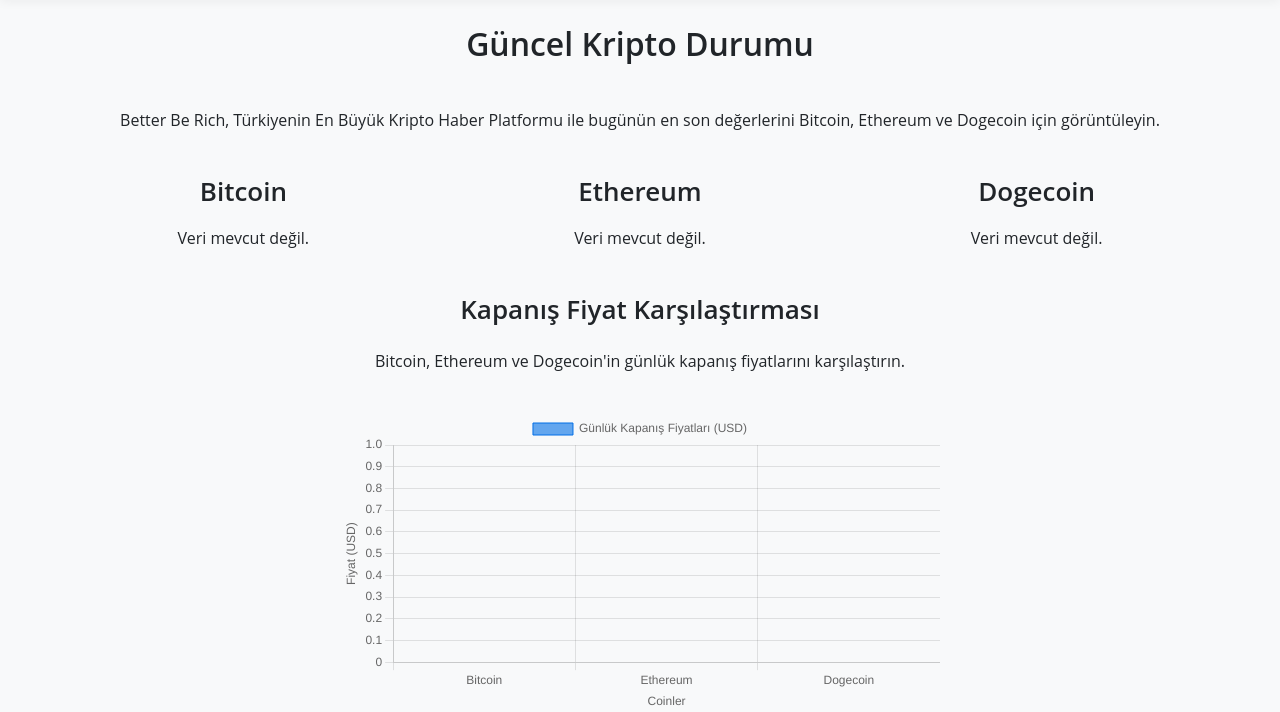
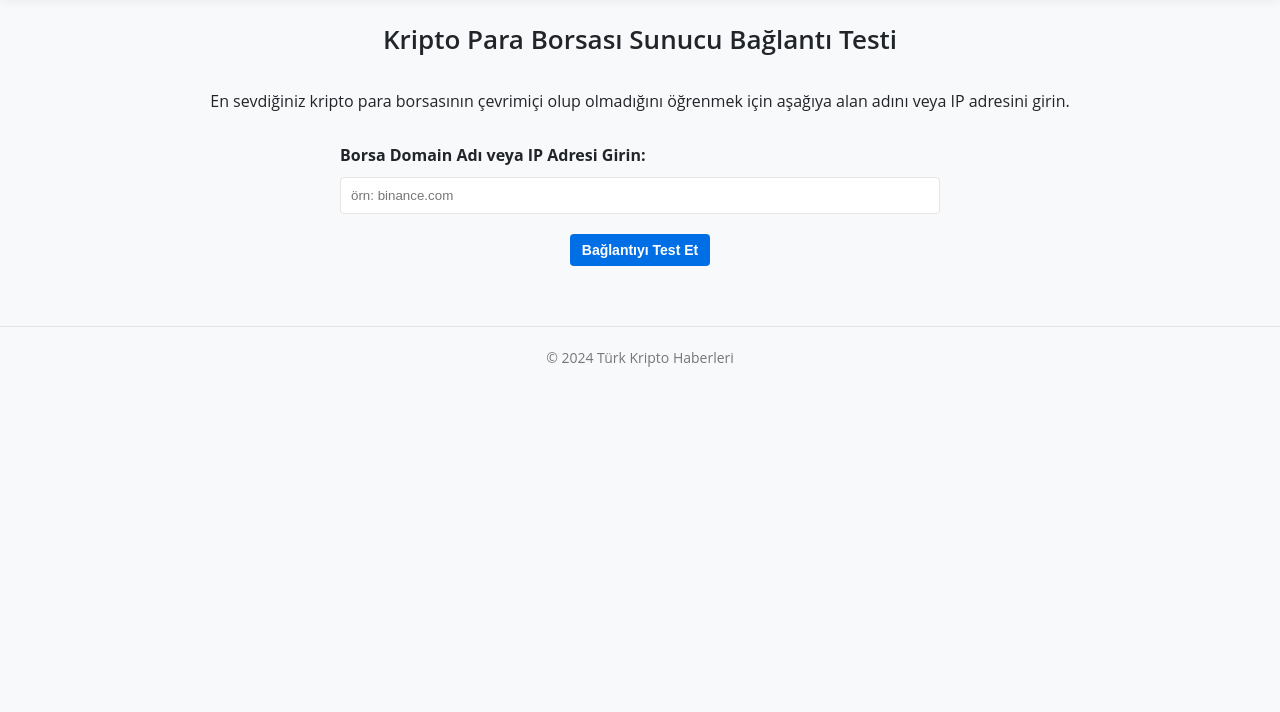
Before and after one commit to berkay-cetin07/Turkish-Cryptocurrency-News-website, a PHP site: page /index.php?page=exchange-status in a window 1280 px wide. Shown: the part 71-783 px from the top of the page. After the commit the page ends 438 px from the top, so only its background shows below. Run offline with PHP 8.4, Linux system fonts and the light colour scheme; data that the repository does not hold is empty.

Commit message:
CWE-78 and CWE-601 vulnerabilities added working

```diff
--- a/public/index.php
+++ b/public/index.php
@@ -2,14 +2,24 @@
 require_once __DIR__ . '/../src/config/config.php';
 require_once __DIR__ . '/../src/includes/functions.php';
 
+// Handle the `redirect.php` separately
+if (isset($_SERVER['REQUEST_URI']) && strpos($_SERVER['REQUEST_URI'], '/redirect.php') !== false) {
+    include __DIR__ . '/pages/redirect.php';
+    exit;
+}
+
+// Default page routing logic
 $page = isset($_GET['page']) ? $_GET['page'] : 'home';
 
-$allowed_pages = ['home', 'news', 'coin-values', 'search-results', 'charts', 'upload'];
+// Define allowed pages for routing
+$allowed_pages = ['home', 'news', 'coin-values', 'search-results', 'charts', 'upload', 'exchange-status','redirect'];
 
+// If the requested page is not allowed, default to 'home'
 if (!in_array($page, $allowed_pages)) {
     $page = 'home';
 }
 
+// Include the required files for the page
 include __DIR__ . '/../src/includes/header.php';
 include __DIR__ . '/../src/includes/navbar.php';
 include __DIR__ . '/pages/' . $page . '.php';
--- /dev/null
+++ b/public/pages/exchange-status.php
@@ -0,0 +1,32 @@
+<?php
+// Include shared components----vulnerable CWE-78: Improper Neutralization of Special Elements in OS Command
+include_once dirname(__DIR__, 2) . '/src/includes/functions.php';
+include_once dirname(__DIR__, 2) . '/src/includes/header.php';
+include_once dirname(__DIR__, 2) . '/src/includes/navbar.php';
+
+// Taking user input directly without sanitization for demonstration
+if ($_SERVER['REQUEST_METHOD'] === 'POST' && !empty($_POST['exchange_domain'])) {
+    $domain = $_POST['exchange_domain']; // User input for domain or IP
+
+    // Vulnerable line: input is passed directly into the shell command
+    $output = shell_exec("ping -c 4 {$domain}");
+    echo "<pre>{$output}</pre>"; // Displaying the command output
+}
+?>
+
+<div class="container">
+    <h2 style="text-align:center; margin-bottom:30px;">Kripto Para Borsası Sunucu Bağlantı Testi</h2>
+    <p style="text-align:center; margin-bottom:30px;">
+        En sevdiğiniz kripto para borsasının çevrimiçi olup olmadığını öğrenmek için aşağıya alan adını veya IP adresini girin.
+    </p>
+
+    <form method="post" class="form-test" style="max-width: 600px; margin: 0 auto;">
+        <div class="form-group" style="margin-bottom: 20px;">
+            <label for="exchange_domain" class="form-label" style="display: block; font-weight: bold; margin-bottom: 10px;">Borsa Domain Adı veya IP Adresi Girin:</label>
+            <input type="text" id="exchange_domain" name="exchange_domain" class="form-input" placeholder="örn: binance.com" required style="width: 100%; padding: 10px; border: 1px solid #e5e5e5; border-radius: 4px;">
+        </div>
+        <div class="form-group" style="text-align:center; margin-top:20px;">
+            <button type="submit" class="btn btn-primary">Bağlantıyı Test Et</button>
+        </div>
+    </form>
+</div>
```
Also changed, not shown: public/pages/redirect.php (added, +33 -0 lines).
